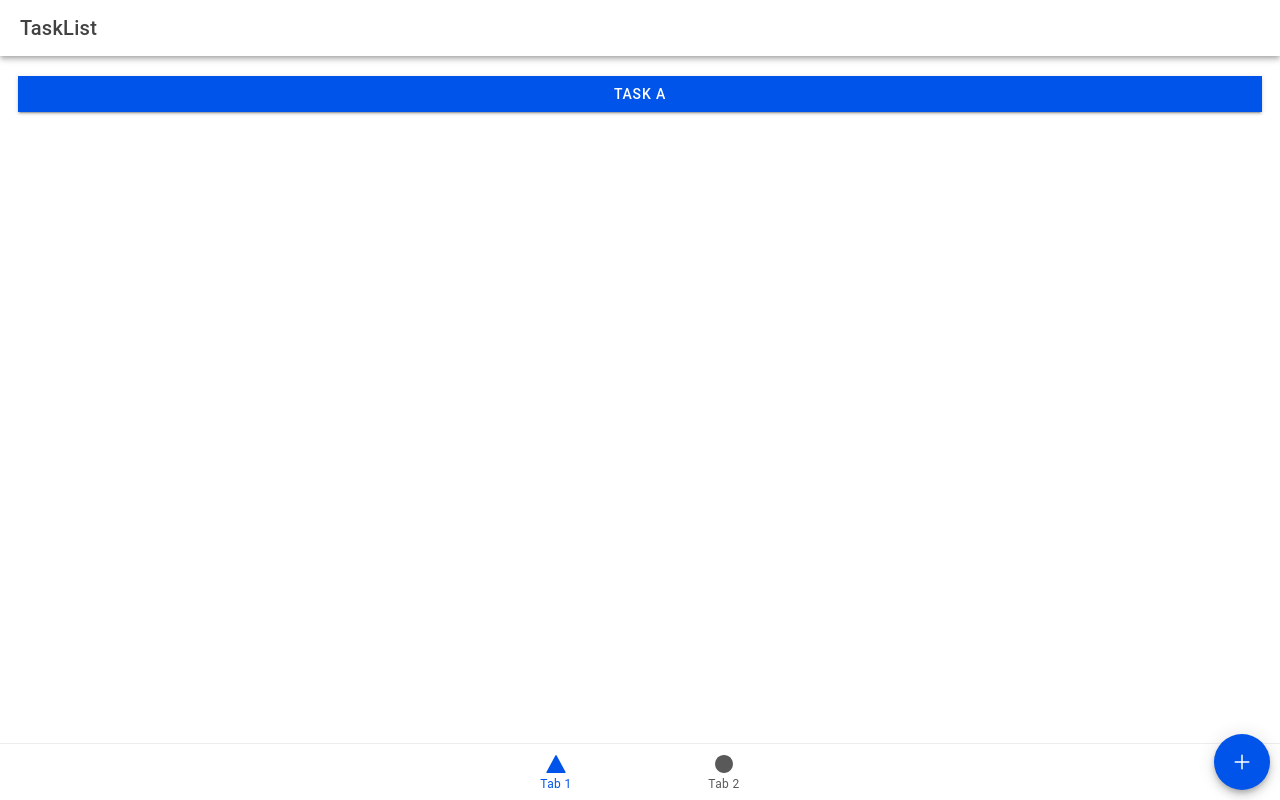
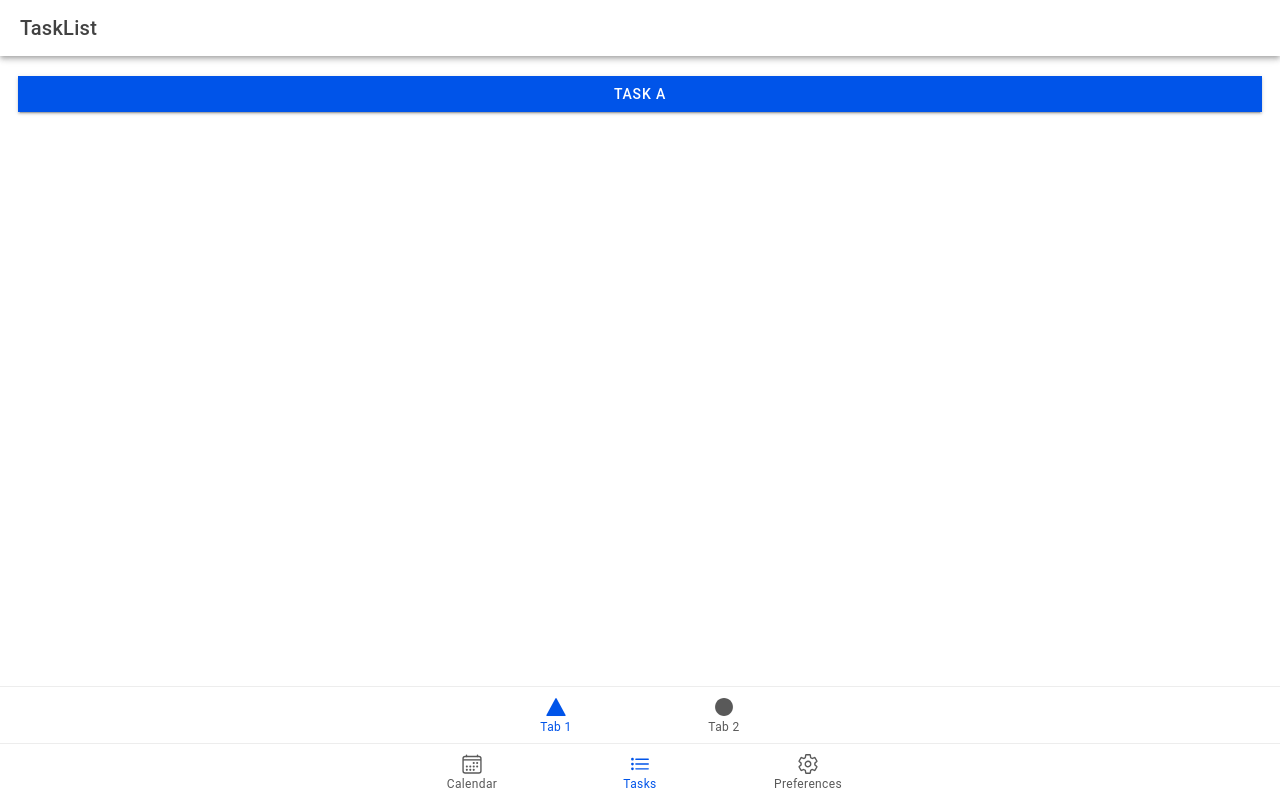
Before and after one commit to carmendyck/cse210-team7, a React (Vite) app in the folder frontend/: page /login in a window 1280 px wide. Both pictures are taken after a click on the element "LOGIN". Built offline with nearby package versions, Linux system fonts and the light colour scheme.

Commit message:
added calendar view and fixed bottom nav bar

```diff
--- a/frontend/package.json
+++ b/frontend/package.json
@@ -17,6 +17,9 @@
     "@capacitor/haptics": "7.0.0",
     "@capacitor/keyboard": "7.0.0",
     "@capacitor/status-bar": "7.0.0",
+    "@fullcalendar/daygrid": "^6.1.15",
+    "@fullcalendar/react": "^6.1.15",
+    "@fullcalendar/timegrid": "^6.1.15",
     "@ionic/react": "^8.0.0",
     "@ionic/react-router": "^8.4.3",
     "@types/react-router": "^5.1.20",
--- a/frontend/src/App.tsx
+++ b/frontend/src/App.tsx
@@ -1,4 +1,4 @@
-import { Redirect, Route } from 'react-router-dom';
+import { Redirect, Route } from "react-router-dom";
 import {
   IonApp,
   IonIcon,
@@ -7,79 +7,77 @@ import {
   IonTabBar,
   IonTabButton,
   IonTabs,
-  setupIonicReact
-} from '@ionic/react';
-import { IonReactRouter } from '@ionic/react-router';
-import { ellipse, square, triangle } from 'ionicons/icons';
-import { useLocation } from "react-router-dom"
-import Home from './Home';
+  setupIonicReact,
+} from "@ionic/react";
+import { IonReactRouter } from "@ionic/react-router";
+import { calendarOutline, listOutline, settingsOutline } from "ionicons/icons";
+import { useLocation } from "react-router-dom";
+import Home from "./Home";
 import Login from "./pages/Login";
 import CreateTaskButton from "./components/CreateTaskButton";
 import CreateTask from "./pages/CreateTask";
 import CreateAccountPreferences from "./pages/CreateAccountPreferences";
 import ViewTask from "./pages/ViewTask";
-import Preferences from './pages/Preferences';
-import Breaks from './pages/Breaks';
-import Notifications from './pages/Notifications';
+import Preferences from "./pages/Preferences";
+import Breaks from "./pages/Breaks";
+import Notifications from "./pages/Notifications";
+import CalendarView from "./pages/CalendarView";
 
-/* Core CSS required for Ionic components to work properly */
-import '@ionic/react/css/core.css';
+import "@ionic/react/css/core.css";
+import "@ionic/react/css/normalize.css";
+import "@ionic/react/css/structure.css";
+import "@ionic/react/css/typography.css";
+import "@ionic/react/css/padding.css";
+import "@ionic/react/css/flex-utils.css";
+import "@ionic/react/css/display.css";
 
-/* Basic CSS for apps built with Ionic */
-import '@ionic/react/css/normalize.css';
-import '@ionic/react/css/structure.css';
-import '@ionic/react/css/typography.css';
-
-/* Optional CSS utils that can be commented out */
-import '@ionic/react/css/padding.css';
-import '@ionic/react/css/float-elements.css';
-import '@ionic/react/css/text-alignment.css';
-import '@ionic/react/css/text-transformation.css';
-import '@ionic/react/css/flex-utils.css';
-import '@ionic/react/css/display.css';
-
-/**
- * Ionic Dark Mode
- * -----------------------------------------------------
- * For more info, please see:
- * https://ionicframework.com/docs/theming/dark-mode
- */
-
-/* import '@ionic/react/css/palettes/dark.always.css'; */
-/* import '@ionic/react/css/palettes/dark.class.css'; */
-// import '@ionic/react/css/palettes/dark.system.css';
-
-/* Theme variables */
-import './theme/variables.css';
+import "./theme/variables.css";
 
 setupIonicReact();
-
-const RenderContent: React.FC = () => {
-  const location = useLocation();
-
-  return (
-    <>
-      <IonRouterOutlet animated={false} key={location.pathname}>
-        <Route exact path="/login" component={Login} />
-        <Route exact path="/viewtask" component={ViewTask} />
-        <Route path="/tasklist" component={Home} />
-        <Route path="/createtask" component={CreateTask} />
-        <Route path="/create_acct_pref" component={CreateAccountPreferences} />
-        <Route exact path="/preferences" component={Preferences} />
-        <Route exact path="/breaks" component={Breaks} />
-        <Route exact path="/notifications" component={Notifications} />
-        <Redirect exact from="/" to="/login" />
-      </IonRouterOutlet>
-      {location.pathname !== "/login" && <CreateTaskButton />}
-    </>
-  );
-};
 
 const App: React.FC = () => {
   return (
     <IonApp>
       <IonReactRouter>
-        <RenderContent />
+        {/* Routes outside of tab navigation */}
+        <IonRouterOutlet>
+          <Route exact path="/login" component={Login} />
+          <Route exact path="/viewtask" component={ViewTask} />
+          <Route exact path="/createtask" component={CreateTask} />
+          <Route exact path="/create_acct_pref" component={CreateAccountPreferences} />
+          <Route exact path="/breaks" component={Breaks} />
+          <Route exact path="/notifications" component={Notifications} />
+          <Redirect exact from="/" to="/login" />
+        </IonRouterOutlet>
+
+        {/* Main Tabs with ONLY Calendar View, Task List, and Preferences */}
+        <Route path={["/calendar", "/tasklist", "/preferences"]}>
+          <IonTabs>
+            <IonRouterOutlet>
+              <Route exact path="/calendar" component={CalendarView} />
+              <Route exact path="/tasklist" component={Home} />
+              <Route exact path="/preferences" component={Preferences} />
+            </IonRouterOutlet>
+
+            {/* Bottom Nav Bar with Three Tabs */}
+            <IonTabBar slot="bottom">
+              <IonTabButton tab="calendar" href="/calendar">
+                <IonIcon icon={calendarOutline} />
+                <IonLabel>Calendar</IonLabel>
+              </IonTabButton>
+
+              <IonTabButton tab="tasklist" href="/tasklist">
+                <IonIcon icon={listOutline} />
+                <IonLabel>Tasks</IonLabel>
+              </IonTabButton>
+
+              <IonTabButton tab="preferences" href="/preferences">
+                <IonIcon icon={settingsOutline} />
+                <IonLabel>Preferences</IonLabel>
+              </IonTabButton>
+            </IonTabBar>
+          </IonTabs>
+        </Route>
       </IonReactRouter>
     </IonApp>
   );
--- /dev/null
+++ b/frontend/src/pages/CalendarView.tsx
@@ -0,0 +1,29 @@
+import { IonContent, IonHeader, IonPage, IonTitle, IonToolbar } from "@ionic/react";
+import "@ionic/react/css/flex-utils.css"; // Ensure Ionic utilities are available
+import FullCalendar from "@fullcalendar/react"; // FullCalendar library
+import timeGridPlugin from "@fullcalendar/timegrid"; // Weekly & daily views
+
+const CalendarView: React.FC = () => {
+  return (
+    <IonPage>
+      <IonHeader>
+        <IonToolbar>
+          <IonTitle>Weekly Calendar</IonTitle>
+        </IonToolbar>
+      </IonHeader>
+      <IonContent>
+        <div style={{ padding: "10px" }}>
+          <FullCalendar
+            plugins={[timeGridPlugin]}
+            initialView="timeGridWeek" // 👈 This sets the weekly view
+            height="auto"
+            slotMinTime="08:00:00" // Set the earliest time visible
+            slotMaxTime="20:00:00" // Set the latest time visible
+          />
+        </div>
+      </IonContent>
+    </IonPage>
+  );
+};
+
+export default CalendarView;
```
Also changed, not shown: 1 other file (tests, documents, lock files or other folders).
